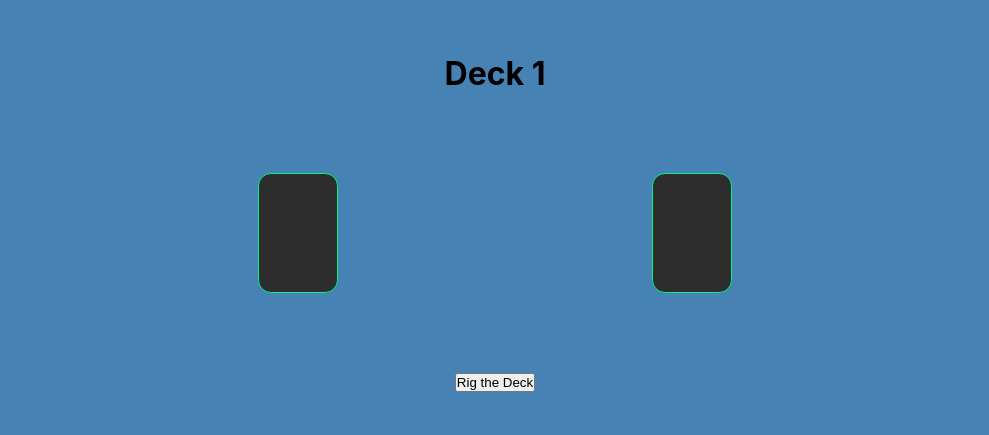
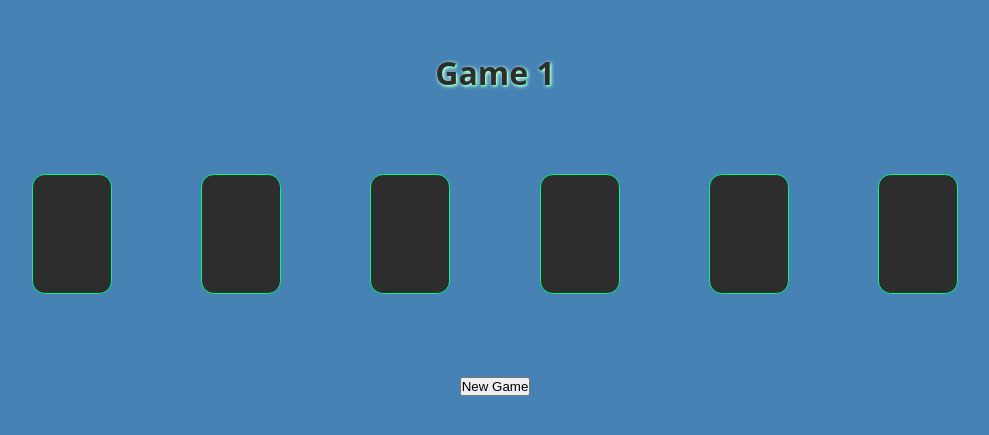
Before and after one commit to francoandreDev/react-projects, a React (Create React App) app in the folder card-memory-game/: page / in a window 1280 px wide. Shown: the part 177-612 px from the top of the page, without its empty margins (145-1134 px from the left). Built offline with nearby package versions, Linux system fonts and the light colour scheme; the HTML template or start-up script is replaced by a standard one.

Commit message:
card-memory-game

```diff
--- a/card-memory-game/src/App.css
+++ b/card-memory-game/src/App.css
@@ -16,6 +16,14 @@
     align-items: center;
 }
 
+h1 {
+    text-transform: capitalize;
+    color: rgb(45, 45, 45);
+    text-shadow: 1px 1px 4px white, 1px 1px 2px rgb(3, 245, 132),
+        1px 1px 2px rgb(3, 245, 132);
+    font-family: "Open Sans", Arial, Helvetica, sans-serif;
+}
+
 .cards {
     width: 80%;
     display: flex;
@@ -26,7 +34,7 @@
     gap: 2.5rem;
 }
 
-li{
+li {
     list-style: None;
     width: fit-content;
 }
--- a/card-memory-game/src/App.js
+++ b/card-memory-game/src/App.js
@@ -4,32 +4,35 @@ import Card from "./cards/Card";
 
 function App() {
     const newRandom = (n) => {
-        let random = Math.floor(Math.random() * n);
-        random = Math.floor(Math.random() * random) + 1;
-        return random;
+        return Math.floor(Math.random() * n - 5) + 6;
     };
 
     const [count, setCount] = useState(1);
-    const [myCards, setMyCards] = useState(new Array(newRandom(20)).fill({"status": "unknown"}));
+    const [myCards, setMyCards] = useState(
+        new Array(newRandom(20)).fill({ status: "unknown" })
+    );
 
     const updateDeck = () => {
-        setMyCards(new Array(newRandom(20)).fill({
-          "status": "unknown"
-        }));
-        setCount(count + 1)
+        setMyCards(null);
+        setMyCards(
+            new Array(newRandom(20)).fill({
+                status: "unknown",
+            })
+        );
+        setCount(count + 1);
     };
 
     return (
         <div className="bg">
-            <h1>Deck {count}</h1>
+            <h1>Game {count}</h1>
             <ul className="cards">
                 {myCards.map((card, index) => (
                     <li key={index}>
-                      <Card status = {card.status}/>
+                        <Card status={card.status} />
                     </li>
                 ))}
             </ul>
-            <button onClick={() => updateDeck()}> Rig the Deck </button>
+            <button onClick={() => updateDeck()}> New Game </button>
         </div>
     );
 }
--- a/card-memory-game/src/cards/Card.css
+++ b/card-memory-game/src/cards/Card.css
@@ -5,7 +5,19 @@
     border-top-right-radius: 0.8rem;
     border-bottom-left-radius: 0.8rem;
     border-bottom-right-radius: 0.8rem;
+    box-shadow: 10px 10px 0 0 solid black;
+    cursor: grab;
+    transition-property: background-color, color;
+    transition-duration: 0.3s;
+    transition-timing-function: ease;
+}
+
+.unknown {
     border: 1px solid rgb(3, 245, 132);
     background-color: rgb(45, 45, 45);
-    box-shadow: 10px 10px 0 0 solid black;
 }
+
+.open {
+    border: 1px solid rgb(3, 180, 245);
+    background-color: rgb(128, 128, 128);
+}
--- a/card-memory-game/src/cards/Card.js
+++ b/card-memory-game/src/cards/Card.js
@@ -1,11 +1,16 @@
-import React from 'react';
-import './Card.css';
+import React, { useEffect, useState } from "react";
+import "./Card.css";
 
-const Card = ({status}) => {
+const Card = ({ status }) => {
+    const [cardStatus, setCardStatus] = useState(status);
+    useEffect(() => {
+        setCardStatus(status);
+    }, [status]);
     return (
-        <div className={`Card ${status}`}>
-
-        </div>
+        <button
+            className={`Card ${cardStatus}`}
+            onClick={() => setCardStatus("open")}
+        ></button>
     );
 };
 
```
Lines whose indentation alone changed are shown as unchanged.
